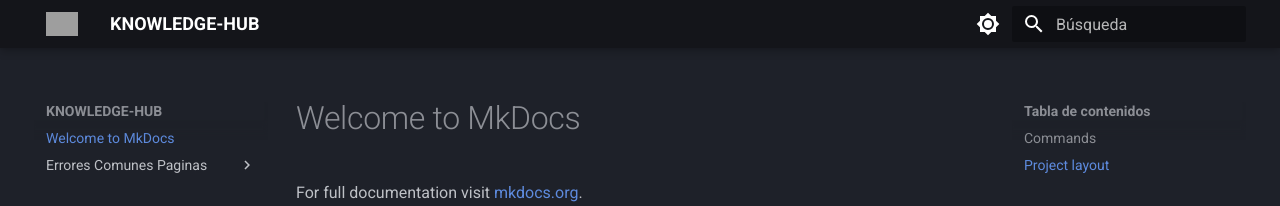
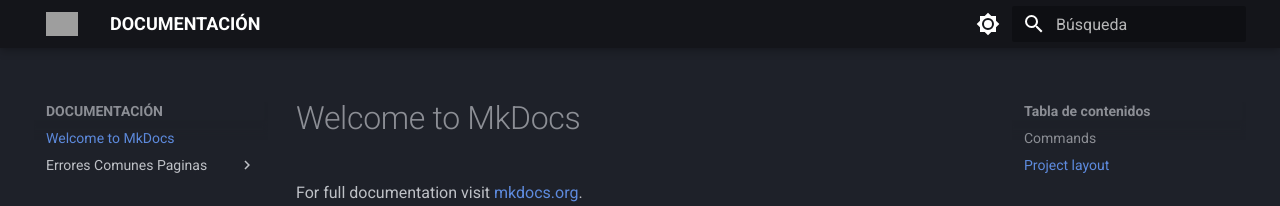
Before and after one commit to MarcoJ18/knowledge-hub.io, an MkDocs documentation site: the page built from docs/index.md, in a window 1280 px wide. Shown: the top 206 px of the page. Built offline with MkDocs 1.6.1 and Material for MkDocs 9.7.7, drawn with Linux system fonts in a browser that asks for light colours; grey boxes are pictures that could not be loaded.

Commit message:
Update mkdocs.yml

```diff
--- a/mkdocs.yml
+++ b/mkdocs.yml
@@ -1,4 +1,4 @@
-site_name: KNOWLEDGE-HUB
+site_name: DOCUMENTACIÓN
 
 theme:
 #INIT
```
